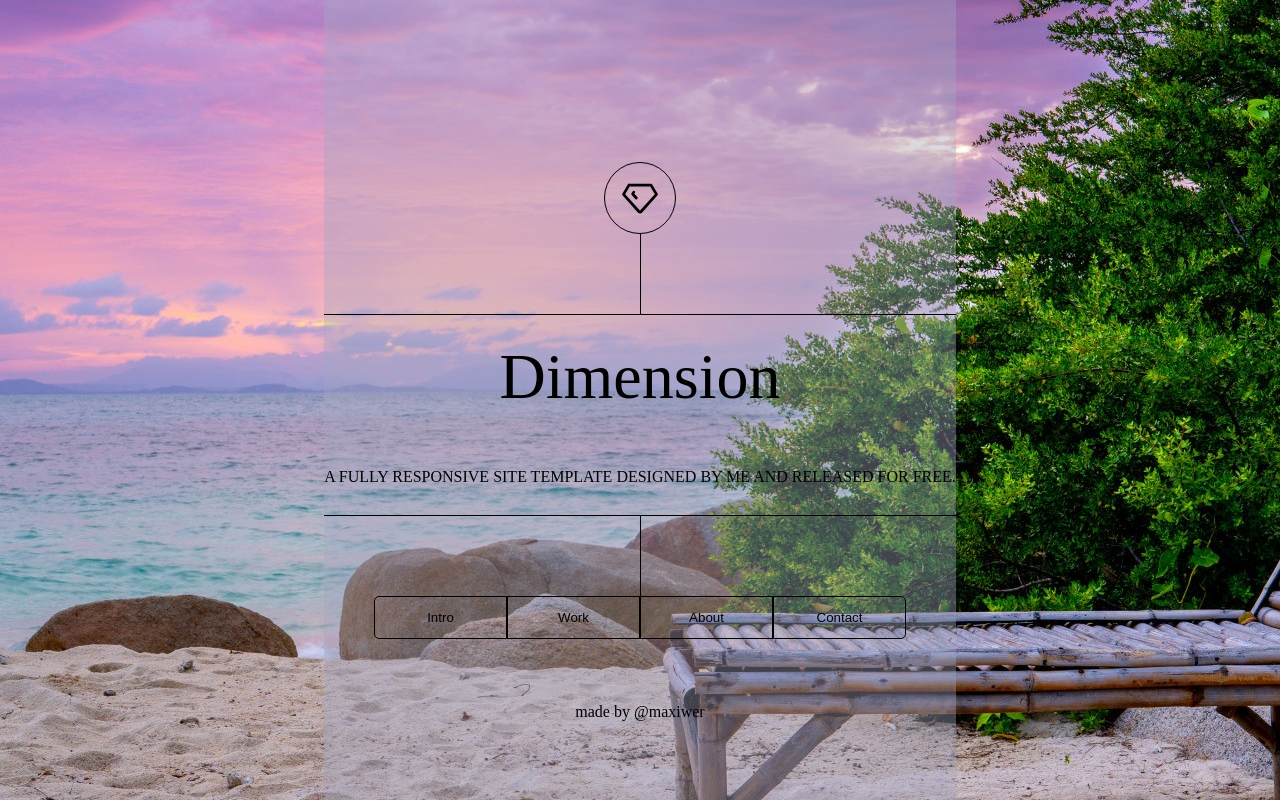
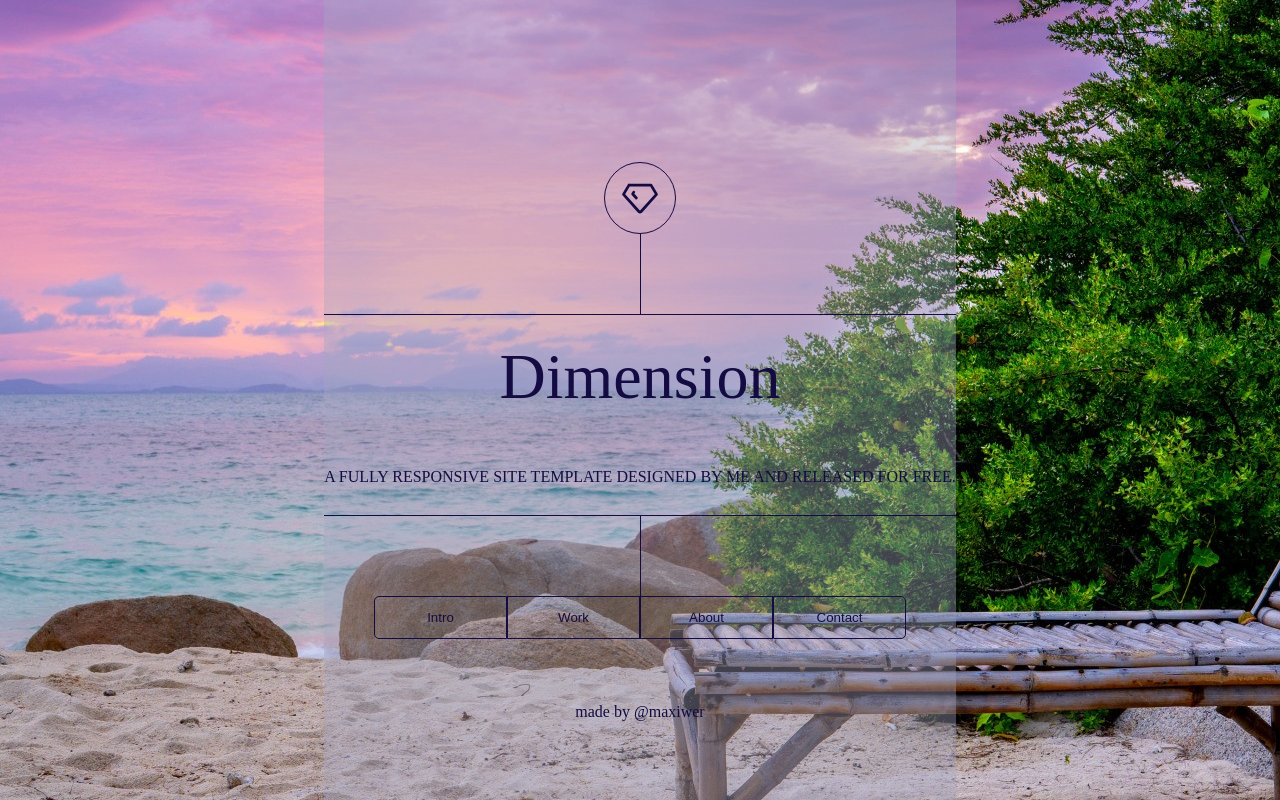
Before and after one commit to maxiwer/Dimension, a plain HTML site: page index.html in a window 1280 px wide. Drawn offline with Linux system fonts and the light colour scheme.

Commit message:
add dark-blue color

```diff
--- a/css/style.css
+++ b/css/style.css
@@ -1,10 +1,14 @@
+:root {
+  --main-bg-color: #130b41;
+}
+
 body {
   display: flex;
   justify-content: center;
   align-items: center;
-  background: black url("../assets/images/beach.jpg") no-repeat;
+  background: var(--main-bg-color) url("../assets/images/beach.jpg") no-repeat;
   background-position: center center;
-  color: black;
+  color: var(--main-bg-color);
 }
 
 body,
@@ -28,19 +32,19 @@ html {
   display: flex;
   justify-content: center;
   align-items: center;
-  color: black;
-  border: 1px solid black;
+  color: var(--main-bg-color);
+  border: 1px solid var(--main-bg-color);
 }
 
 .vertical-line {
-  border-left: 0.1px solid black;
+  border-left: 0.1px solid var(--main-bg-color);
   height: 10vh;
   left: 50%;
 }
 
 .txt-container {
-  border-top: 1px solid black;
-  border-bottom: 1px solid black;
+  border-top: 1px solid var(--main-bg-color);
+  border-bottom: 1px solid var(--main-bg-color);
   height: 25vh;
   display: flex;
   flex-direction: column;
@@ -65,8 +69,8 @@ h1 {
 
 button {
   background: transparent;
-  color: black;
-  border: 1px solid black;
+  color: var(--main-bg-color);
+  border: 1px solid var(--main-bg-color);
   height: 43px;
   width: 133px;
 }
--- a/index.html
+++ b/index.html
@@ -23,7 +23,7 @@
               height="44"
               viewBox="0 0 24 24"
               stroke-width="1.5"
-              stroke="#000"
+              stroke="#130b41"
               fill="none"
               stroke-linecap="round"
               stroke-linejoin="round"
```
